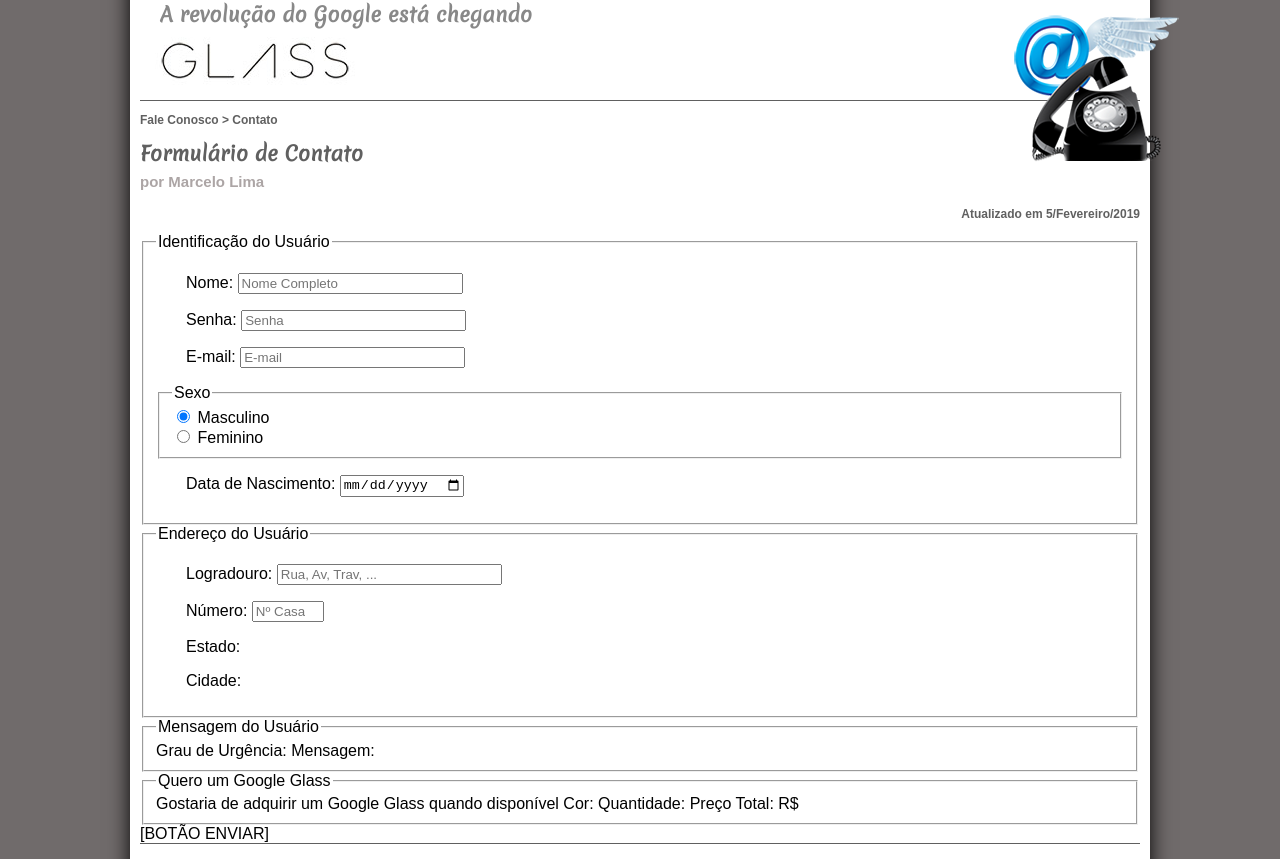
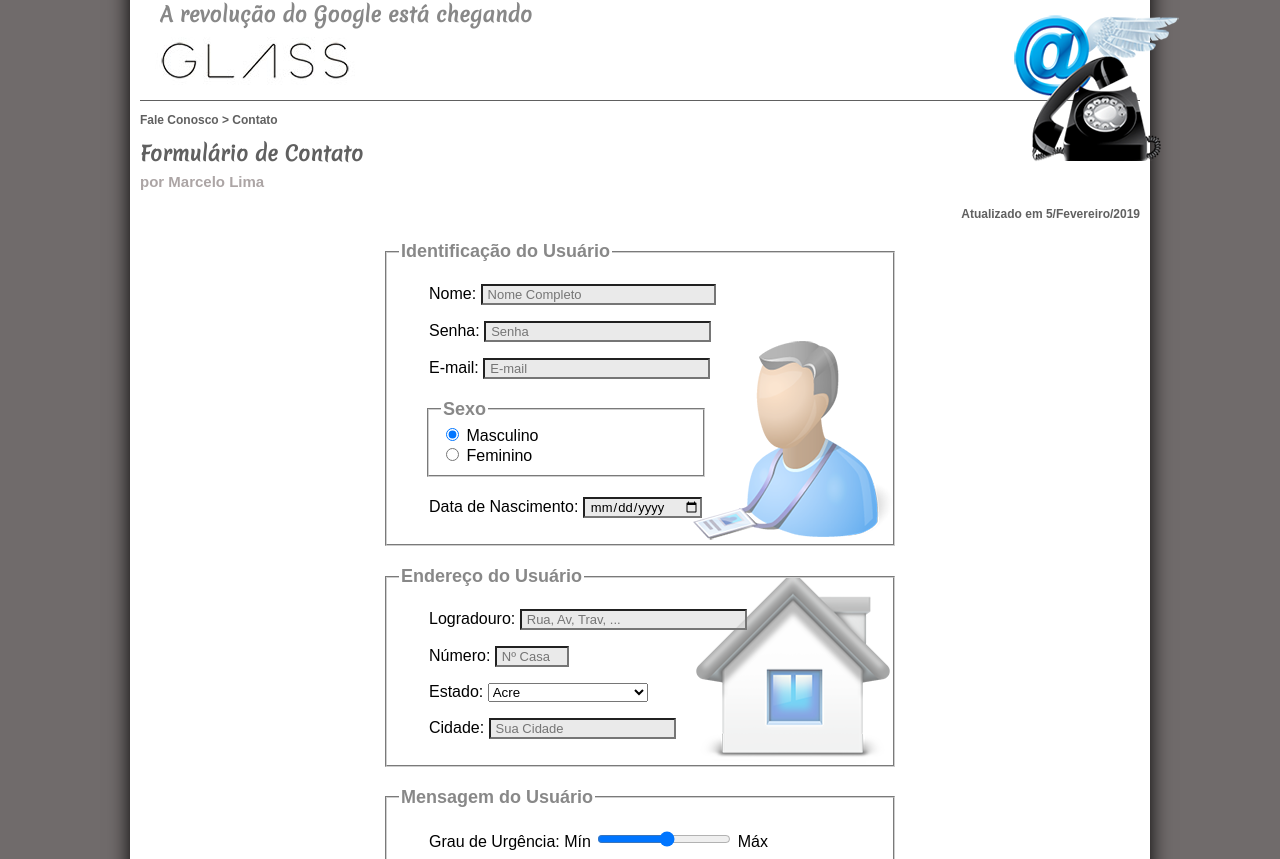
Before and after one commit to MRLSK8/WebSite_Curso-Em-Video, a plain HTML site: page fale-conosco.html in a window 1280 px wide. Shown: the part 75-934 px from the top of the page. Drawn offline with Linux system fonts and the light colour scheme.

Commit message:
Finalizado

```diff
--- a/css/form.css
+++ b/css/form.css
@@ -0,0 +1,54 @@
+input#cEnviar {
+    outline: none;
+    margin-left: 405px;
+}
+form {
+    width: 550px;
+    margin: auto;
+}
+input, textarea {
+    font-family: sans-serif;
+    font-weight: normal;
+    font-size: 13px;
+    padding-left: 5px;
+    background-color: rgba(225, 225, 225, 0.7);
+}
+input:hover, textarea:hover {
+    background-color: #dddddd;
+}
+legend {
+    color: #888888;
+    font-weight: bold;
+    font-size: 18px;
+}
+fieldset {
+    border-color: #cecece;
+    margin: 20px;
+}
+fieldset#sexo {
+    width: 250px;
+    margin-left: 28px;
+}
+fieldset#usuario {
+    background-image: url("../imagens/icone-contato.png");
+    background-repeat: no-repeat;
+    background-position: 100% 95%;
+}
+fieldset#endereco {
+    background-image: url("../imagens/icone-endereco.png");
+    background-repeat: no-repeat;
+    background-position: 100% 95%;
+}
+fieldset#mensagem {
+    background-image: url("../imagens/icone-mensagem.png");
+    background-repeat: no-repeat;
+    background-position: 100% 95%;
+}
+fieldset#pedido {
+    background-image: url("../imagens/icone-pagamento.png");
+    background-repeat: no-repeat;
+    background-position: 100% 95%;
+}
+textarea#cMsg {
+    margin-left: 30px;
+}
--- a/fale-conosco.html
+++ b/fale-conosco.html
@@ -36,10 +36,10 @@
                     <h3 class="direita">Atualizado em 5/Fevereiro/2019</h3>
                 </header>
 
-                <form action="">
+                <form method="POST" id="fContato" action="mailto:marcelo_sp5@hotmail.com" oninput="calc_total();">
                     <fieldset id="usuario">
                         <legend>Identificação do Usuário</legend>
-                        <p><label for="cNome">Nome:</label> <input type="text" name="tNome" id="cNome" size="25" maxlength="30" placeholder="Nome Completo"></p>
+                        <p><label for="cNome">Nome:</label> <input type="text" name="tNome" id="cNome" size="26" maxlength="30" placeholder="Nome Completo"></p>
                         <p><label for="cSenha">Senha:</label> <input type="password" name="tSenha" id="cSenha" size="25" maxlength="30" placeholder="Senha"></p>
                         <p><label for="cMail">E-mail:</label> <input type="email" name="tMail" id="cMail" size="25" maxlength="30" placeholder="E-mail"></p>
                         <fieldset id="sexo">
@@ -53,24 +53,80 @@
                         <legend>Endereço do Usuário</legend>
                         <p><label for="cRua">Logradouro:</label> <input type="text" name="tRua" id="cRua" size="25" maxlength="50" placeholder="Rua, Av, Trav, ..."></p>
                         <p><label for="cNum">Número:</label> <input type="number" name="tNum" id="cNum" min="0" max="9999" placeholder="Nº Casa"></p>
-                        <p><label for="">Estado:</label></p>
-                        <p><label for="">Cidade:</label></p>
+                        <p><label for="cEst">Estado:</label> <select name="tEst" id="cEst">
+                            <optgroup label="A">
+                                <option>Acre</option>
+                                <option>Alagoas</option>
+                                <option>Amapá</option>
+                                <option>Amazonas</option>
+                            </optgroup>
+                            <optgroup label="B">
+                                <option>Bahia</option>
+                            </optgroup>
+                            <optgroup label="C">
+                                <option>Ceará</option>
+                            </optgroup>
+                            <optgroup label="D">
+                                <option>Distrito Federal</option>
+                            </optgroup>
+                            <optgroup label="E">
+                                <option>Espírito Santo</option>
+                            </optgroup>
+                            <optgroup label="G">
+                                <option>Goiás</option>
+                            </optgroup>
+                            <optgroup label="M">
+                                <option>Maranhão</option>
+                                <option>Mato Grosso</option>
+                                <option>Mato Grosso do Sul</option>
+                                <option>Minas Gerais</option>
+                            </optgroup>
+                            <optgroup label="P">
+                                <option>Pará</option>
+                                <option>Paraíba</option>
+                                <option>Paraná</option>
+                                <option>Pernambuco</option>
+                                <option>Piauí</option>
+                            </optgroup>
+                            <optgroup label="R">
+                                <option>Rio de Janeiro</option>
+                                <option>Rio Grande do Norte</option>
+                                <option>Rio Grande do Sul</option>
+                                <option>Rondônia</option>
+                                <option>Roraima</option>
+                            </optgroup>
+                            <optgroup label="S">
+                                <option>Santa Catarina</option>
+                                <option>São Paulo</option>
+                                <option>Sergipe</option>
+                            </optgroup>
+                            <optgroup label="T">
+                                <option>Tocantins</option>
+                            </optgroup>
+                        </select> </p>
+                        <p><label for="cCid">Cidade:</label> <input type="text" name="tCid" id="cCid" maxlength="40" size="20" placeholder="Sua Cidade" list="cidades"></p>
+                        <datalist id="cidades">
+                            <option value="Rio de Janeiro"></option>
+                            <option value="Nova Iguaçu"></option>
+                            <option value="Niterói"></option>
+                            <option value="Belford Roxo"></option>
+                        </datalist>
                     </fieldset>
                     <fieldset id="mensagem">
                         <legend>Mensagem do Usuário</legend>
-                        Grau de Urgência:
-                        Mensagem:
+                        <p><label for="cUrg">Grau de Urgência:</label> Mín <input type="range" name="tUrg" id="cUrg" min="0" max="10"> Máx</p>
+                        <p><label for="cMsg">Mensagem:<br></label> <textarea style="resize: none" name="tMsg" id="cMsg" cols="45" rows="10" placeholder="Deixe aqui sua mensagem"></textarea></p>
                     </fieldset>
                     <fieldset id="pedido">
                         <legend>Quero um Google Glass</legend>
-                        Gostaria de adquirir um Google Glass quando disponível
-                        Cor:
-                        Quantidade:
-                        Preço Total: R$
+                        <p><input type="checkbox" name="tPed" id="cPed" checked><label for="cPed">Gostaria de adquirir um Google Glass quando disponível</label></p>
+                        <p><label for="cCor">Cor:</label><input type="color" name="tCor" id="cCor"></p>
+                        <p><label for="cQtd">Quantidade:</label><input type="number" name="tQtd" id="cQtd" min="0" max="5" value="0"> </p>
+                        <p><label for="cTot">Preço Total: R$</label><input type="text" name="tTot" id="cTot" placeholder="Total a pagar" readonly> </p>
                     </fieldset>
 
-                [BOTÃO ENVIAR]
-                 </form>
+                    <input type="image" name="tEnviar" id="cEnviar" src="./imagens/botao-enviar.png">
+                </form>
 
             </article>
         </section>
--- a/javascript/funcoes.js
+++ b/javascript/funcoes.js
@@ -1,3 +1,8 @@
 function mudaFoto(foto) {
     document.getElementById('icone').src = foto;
 }
+function calc_total() {
+    const Qtd = document.getElementById("cQtd").value;
+
+    document.getElementById("cTot").value = Qtd * 1500;
+}
```
Also changed, not shown: imagens/audio.png (deleted), imagens/facebook.png (deleted), imagens/glass-esquema.jpg (deleted), imagens/glass-logo-med.jpg (deleted), imagens/glass-oculos-preto-gig.png (deleted), imagens/glass-quadro-homem.jpg (deleted), imagens/glass-quadro-mulher.jpg (deleted), imagens/jornal.png (deleted), imagens/logo-google-gig.png (deleted), imagens/twitter.png (deleted), imagens/video.png (deleted), javascript/audio.js (deleted), 1 other file.
